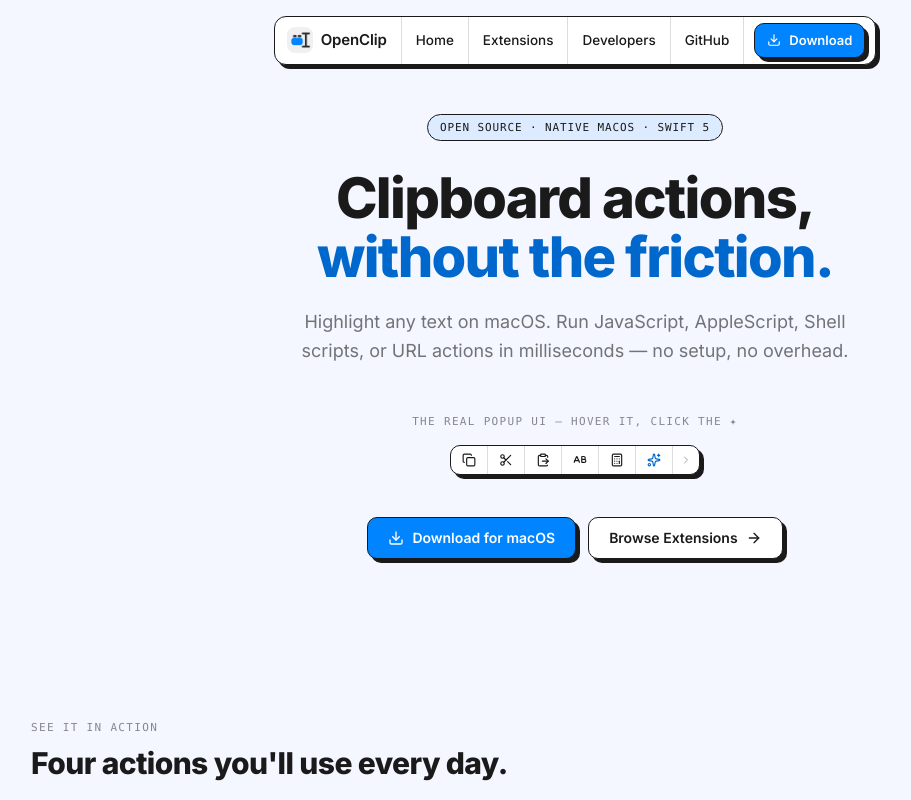
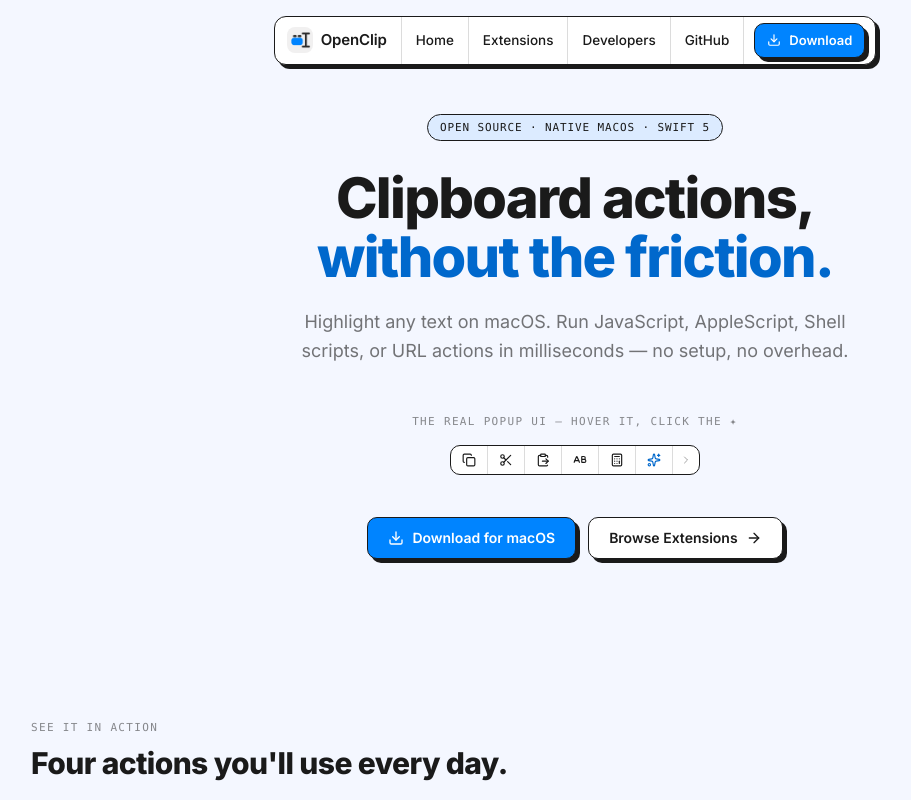
Before and after one commit to ganeshmshetty/openclip, a Next.js app in the folder web/: page / in a window 1280 px wide. Shown: the top 800 px of the page, without its empty margins (65-976 px from the left). Built offline with nearby package versions, Linux system fonts and the light colour scheme.

Commit message:
style(web): remove shadow from popup demo

```diff
--- a/web/src/app/components/PopupDemo.tsx
+++ b/web/src/app/components/PopupDemo.tsx
@@ -82,7 +82,7 @@
 
         {/* Glow ring appears while the AI is "working" (mirrors PopupView's border sweep) */}
         <div className={`rounded-[12px] p-[2px] ${phase === 'processing' ? 'oc-glow-ring' : ''}`}>
-          <div className="bg-card border-[1.5px] border-ink rounded-[10px] shadow-chunky overflow-hidden">
+          <div className="bg-card border-[1.5px] border-ink rounded-[10px] overflow-hidden">
             <div
               className={`flex items-stretch transition-opacity ${
                 phase === 'processing' ? 'opacity-70' : ''
```
